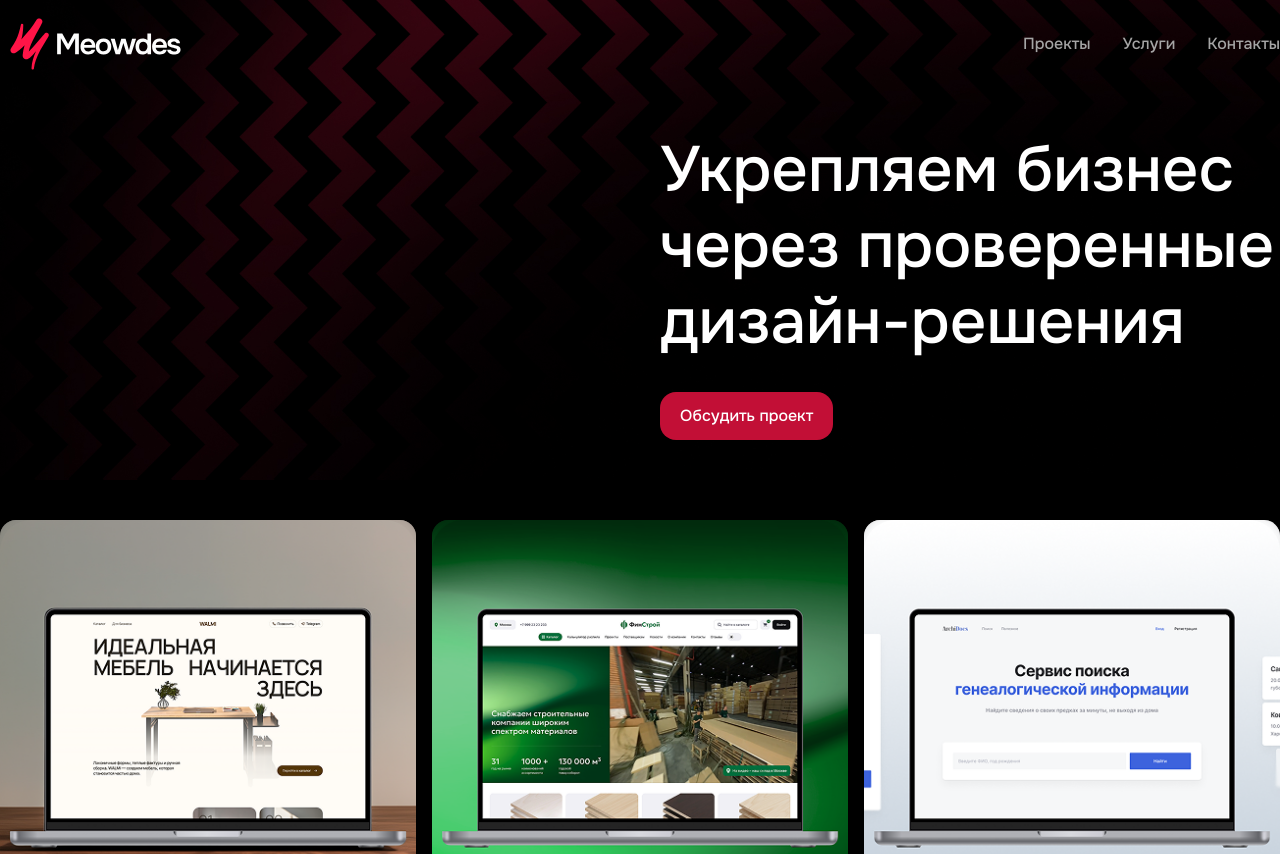
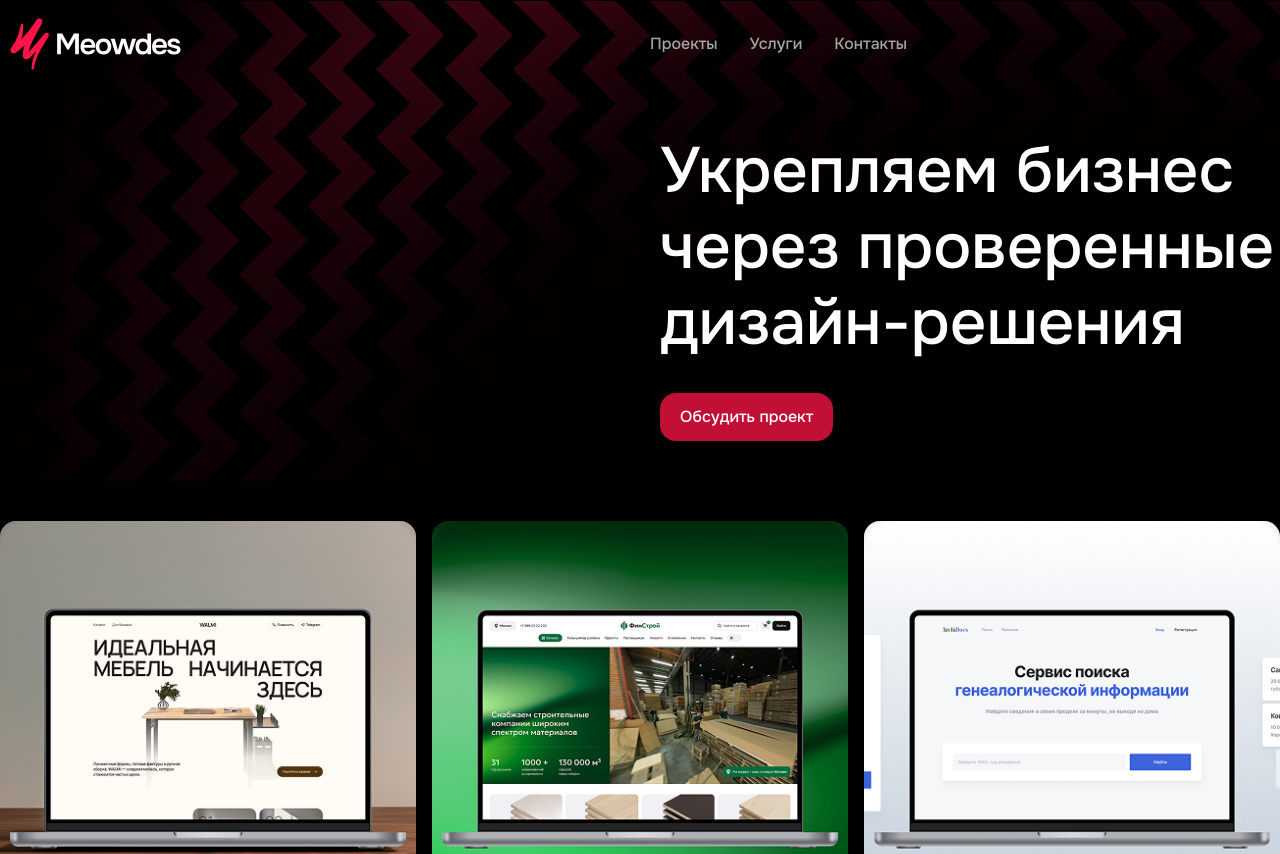
Before and after one commit to high-cuisine/meownext, a Next.js app: page / in a window 1280 px wide. Shown: the top 854 px of the page. Built offline with nearby package versions, Linux system fonts and the light colour scheme.

Commit message:
some fixes

```diff
--- a/package.json
+++ b/package.json
@@ -1,6 +1,6 @@
 {
   "name": "meowdes-next",
-  "version": "0.6.7",
+  "version": "0.6.8",
   "private": true,
   "scripts": {
     "dev": "next dev",
--- a/src/app/globals.css
+++ b/src/app/globals.css
@@ -14,6 +14,7 @@ body {
 
 html {
   scroll-behavior: smooth;
+  background: #000000;
 }
 
 * {
@@ -24,3 +25,17 @@ a,
 button {
   cursor: pointer;
 }
+
+@supports (-webkit-touch-callout: none) {
+  body::after {
+    content: "";
+    position: fixed;
+    left: 0;
+    right: 0;
+    bottom: 0;
+    height: 8px;
+    background:transparent;
+    pointer-events: none;
+    z-index: 2147483647;
+  }
+}
--- a/src/app/layout.tsx
+++ b/src/app/layout.tsx
@@ -1,4 +1,4 @@
-import type { Metadata } from "next";
+import type { Metadata, Viewport } from "next";
 import { Onest } from "next/font/google";
 import Script from "next/script";
 import SiteFooter from "@/components/layout/site-footer";
@@ -55,6 +55,10 @@ export const metadata: Metadata = {
   description: "Дизайн-студия цифровых продуктов",
 };
 
+export const viewport: Viewport = {
+  themeColor: "#000000",
+};
+
 export default function RootLayout({
   children,
 }: Readonly<{
--- a/src/components/layout/site-header.jsx
+++ b/src/components/layout/site-header.jsx
@@ -52,11 +52,28 @@ export default function SiteHeader() {
   const closeMobileMenu = () => setIsMobileMenuOpen(false);
 
   return (
-    <header className="sticky top-0 z-40">
-      <PageContainer className={`flex h-[88px] items-center justify-between gap-5 py-2 transition-all duration-1000 backdrop-blur-[0px] bg-black/00 ${isScrolled ? "backdrop-blur-[12px] bg-black" : " "}`}>
+    <header
+      className={`sticky top-0 z-40 border-b transition-colors duration-500 ${isScrolled ? "border-[#333333]" : "border-transparent"}`}
+    >
+      <PageContainer className={`flex xl:grid grid-cols-2 h-[88px] items-center justify-between gap-5 py-2 transition-all duration-1000 backdrop-blur-[0px] bg-black/00 ${isScrolled ? "backdrop-blur-[12px] bg-black" : " "}`}>
+        <div className="flex items-center gap-[24px]">
           <Link href="/" className="inline-flex items-center text-white">
             <Image src={Logo} width={191} height={72} alt="Meowdes" priority />
           </Link>
+          <a
+            href="#cooperation"
+            style={{transition: " 0.3s cubic-bezier(0.175, 0.885, 0.32, 1.275)", transformOrigin:" top center"}}
+            className={`hidden md:block rounded-xl bg-[#333333] px-5 py-3 scale-0 opacity-0
+              text-base font-medium leading-6 text-[#fdfdfd]  transition-all duration-500
+              ${isScrolled ? "translate-y-0 opacity-100 pointer-events-auto scale-100" : "pointer-events-none" }`}
+            tabIndex={isScrolled ? 0 : -1}
+            aria-hidden={!isScrolled}
+          >
+            Обсудить проект
+          </a>
+        </div>
+
+
 
         <button
           type="button"
@@ -74,7 +91,8 @@ export default function SiteHeader() {
           />
         </button>
 
-        <nav className="hidden items-center gap-6 md:flex md:gap-8">
+        <div className="hidden items-center gap-6 md:flex md:gap-8">
+          <nav className="flex items-center gap-6 md:gap-8">
             {desktopMenu.map((item) => (
               <a
                 key={item.href}
@@ -85,6 +103,9 @@ export default function SiteHeader() {
               </a>
             ))}
           </nav>
+
+
+        </div>
       </PageContainer>
 
       {isMobileMenuOpen ? (
```
Also changed, not shown: 1 other file (tests, documents, lock files or other folders). Lines whose indentation alone changed are shown as unchanged.
